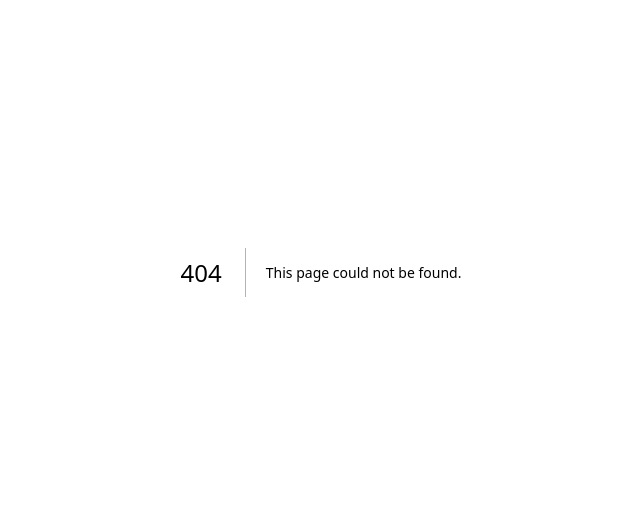
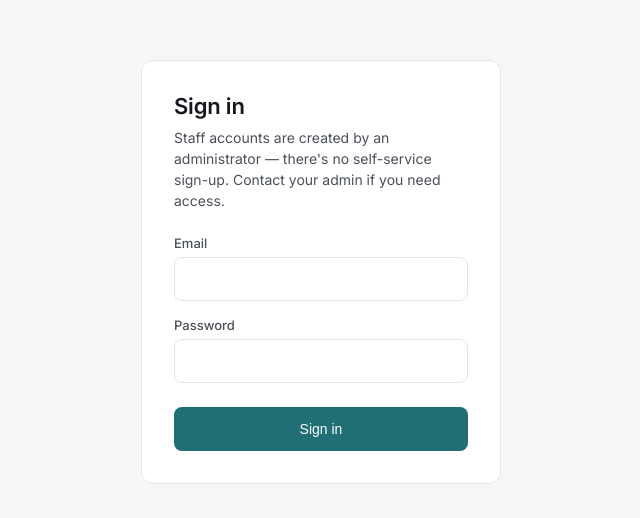
Before and after one commit to getqueueless/queueless, a Next.js app in the folder apps/web/: page /login in a window 1280 px wide. Before the commit this address had no page. Shown: the part 128-646 px from the top of the page, without its empty margins (319-959 px from the left). Built offline with nearby package versions, Linux system fonts and the light colour scheme.

Commit message:
feat: add accessible staff login page
Co-authored-by: Raghav <315327454+Raghav2477@users.noreply.github.com>
Co-authored-by: Satyam Singh <323049544+singhsatyam3829@users.noreply.github.com>

```diff
--- /dev/null
+++ b/apps/web/src/app/login/actions.ts
@@ -0,0 +1,50 @@
+"use server"
+
+import { redirect } from "next/navigation"
+
+import { createClient } from "@/lib/supabase/server"
+import { loginSchema } from "@/lib/validation/auth"
+
+export type LoginState = {
+  error: string | null
+  fieldErrors: Partial<Record<"email" | "password", string>>
+}
+
+export const initialLoginState: LoginState = { error: null, fieldErrors: {} }
+
+// Only ever redirect to a same-origin relative path -- the `next` param
+// comes from the URL, so treat it as untrusted and refuse anything that
+// could send the browser off-site.
+function safeNextPath(value: FormDataEntryValue | null): string {
+  if (typeof value !== "string" || !value.startsWith("/") || value.startsWith("//")) {
+    return "/"
+  }
+  return value
+}
+
+export async function login(_prevState: LoginState, formData: FormData): Promise<LoginState> {
+  const parsed = loginSchema.safeParse({
+    email: formData.get("email"),
+    password: formData.get("password"),
+  })
+
+  if (!parsed.success) {
+    const fieldErrors: LoginState["fieldErrors"] = {}
+    for (const issue of parsed.error.issues) {
+      const key = issue.path[0]
+      if (key === "email" || key === "password") {
+        fieldErrors[key] = issue.message
+      }
+    }
+    return { error: "Fix the highlighted fields and try again.", fieldErrors }
+  }
+
+  const supabase = await createClient()
+  const { error } = await supabase.auth.signInWithPassword(parsed.data)
+
+  if (error) {
+    return { error: "Incorrect email or password.", fieldErrors: {} }
+  }
+
+  redirect(safeNextPath(formData.get("next")))
+}
--- /dev/null
+++ b/apps/web/src/app/login/login-form.tsx
@@ -0,0 +1,77 @@
+"use client"
+
+import { useActionState, useEffect, useRef } from "react"
+
+import { initialLoginState, login } from "./actions"
+import styles from "./login.module.css"
+
+export function LoginForm({ next }: { next: string }) {
+  const [state, formAction, pending] = useActionState(login, initialLoginState)
+  const errorRef = useRef<HTMLDivElement>(null)
+
+  // Move focus to the error summary on every failed submit, so keyboard and
+  // screen-reader users land on it without having to hunt for what changed.
+  useEffect(() => {
+    if (state.error) {
+      errorRef.current?.focus()
+    }
+  }, [state])
+
+  return (
+    <form action={formAction} className={styles.form} noValidate>
+      <input type="hidden" name="next" value={next} />
+
+      {state.error && (
+        <div ref={errorRef} role="alert" tabIndex={-1} className={styles.errorSummary}>
+          {state.error}
+        </div>
+      )}
+
+      <div className={styles.field}>
+        <label htmlFor="email" className={styles.label}>
+          Email
+        </label>
+        <input
+          id="email"
+          name="email"
+          type="email"
+          autoComplete="username"
+          required
+          aria-invalid={state.fieldErrors.email ? "true" : undefined}
+          aria-describedby={state.fieldErrors.email ? "email-error" : undefined}
+          className={styles.input}
+        />
+        {state.fieldErrors.email && (
+          <p id="email-error" role="alert" className={styles.fieldError}>
+            {state.fieldErrors.email}
+          </p>
+        )}
+      </div>
+
+      <div className={styles.field}>
+        <label htmlFor="password" className={styles.label}>
+          Password
+        </label>
+        <input
+          id="password"
+          name="password"
+          type="password"
+          autoComplete="current-password"
+          required
+          aria-invalid={state.fieldErrors.password ? "true" : undefined}
+          aria-describedby={state.fieldErrors.password ? "password-error" : undefined}
+          className={styles.input}
+        />
+        {state.fieldErrors.password && (
+          <p id="password-error" role="alert" className={styles.fieldError}>
+            {state.fieldErrors.password}
+          </p>
+        )}
+      </div>
+
+      <button type="submit" disabled={pending} className={styles.submit}>
+        {pending ? "Signing in…" : "Sign in"}
+      </button>
+    </form>
+  )
+}
--- /dev/null
+++ b/apps/web/src/app/login/login.module.css
@@ -0,0 +1,118 @@
+.page {
+  flex: 1;
+  display: flex;
+  align-items: center;
+  justify-content: center;
+  padding: var(--space-lg);
+  background: var(--color-canvas-soft);
+}
+
+.card {
+  width: 100%;
+  max-width: 360px;
+  background: var(--color-surface);
+  border: 1px solid var(--color-hairline);
+  border-radius: var(--radius-lg);
+  padding: var(--space-xl);
+}
+
+.title {
+  margin: 0 0 var(--space-xs);
+  font-size: 22px;
+  font-weight: 600;
+  letter-spacing: -0.2px;
+}
+
+.subtitle {
+  margin: 0 0 var(--space-lg);
+  color: var(--color-ink-secondary);
+  font-size: 14px;
+  line-height: 1.5;
+}
+
+.form {
+  display: flex;
+  flex-direction: column;
+  gap: var(--space-md);
+}
+
+.field {
+  display: flex;
+  flex-direction: column;
+  gap: 6px;
+}
+
+.label {
+  font-size: 13px;
+  font-weight: 500;
+  color: var(--color-ink-secondary);
+}
+
+.input {
+  min-height: 44px;
+  padding: var(--space-xs) var(--space-sm);
+  border-radius: var(--radius-md);
+  border: 1px solid var(--color-hairline);
+  background: var(--color-canvas);
+  color: var(--color-ink);
+  font-size: 14px;
+}
+
+.input:focus-visible {
+  outline: 2px solid var(--color-focus-ring);
+  outline-offset: 1px;
+  border-color: var(--color-primary);
+}
+
+.input[aria-invalid="true"] {
+  border-color: var(--color-danger);
+}
+
+.fieldError {
+  margin: 0;
+  color: var(--color-danger);
+  font-size: 13px;
+}
+
+.errorSummary {
+  padding: var(--space-sm);
+  border-radius: var(--radius-md);
+  background: var(--color-danger-soft);
+  color: var(--color-danger);
+  font-size: 14px;
+}
+
+.errorSummary:focus-visible {
+  outline: 2px solid var(--color-focus-ring);
+  outline-offset: 2px;
+}
+
+.submit {
+  min-height: 44px;
+  margin-top: var(--space-xs);
+  border: none;
+  border-radius: var(--radius-md);
+  background: var(--color-primary);
+  color: var(--color-on-primary);
+  font-size: 14px;
+  font-weight: 500;
+  cursor: pointer;
+}
+
+.submit:hover:not(:disabled) {
+  background: var(--color-primary-hover);
+}
+
+.submit:active:not(:disabled) {
+  background: var(--color-primary-press);
+}
+
+.submit:disabled {
+  opacity: 0.6;
+  cursor: not-allowed;
+}
+
+.submit:focus-visible {
+  outline: 2px solid var(--color-focus-ring);
+  outline-offset: 2px;
+}
--- /dev/null
+++ b/apps/web/src/app/login/page.tsx
@@ -0,0 +1,34 @@
+import type { Metadata } from "next"
+
+import { LoginForm } from "./login-form"
+import styles from "./login.module.css"
+
+export const metadata: Metadata = {
+  title: "Sign in — Queueless",
+}
+
+function safeNextPath(value: string | string[] | undefined): string {
+  const path = Array.isArray(value) ? value[0] : value
+  if (!path || !path.startsWith("/") || path.startsWith("//")) {
+    return "/"
+  }
+  return path
+}
+
+export default async function LoginPage({ searchParams }: PageProps<"/login">) {
+  const params = await searchParams
+  const next = safeNextPath(params.next)
+
+  return (
+    <main className={styles.page}>
+      <div className={styles.card}>
+        <h1 className={styles.title}>Sign in</h1>
+        <p className={styles.subtitle}>
+          Staff accounts are created by an administrator — there&apos;s no
+          self-service sign-up. Contact your admin if you need access.
+        </p>
+        <LoginForm next={next} />
+      </div>
+    </main>
+  )
+}
```
